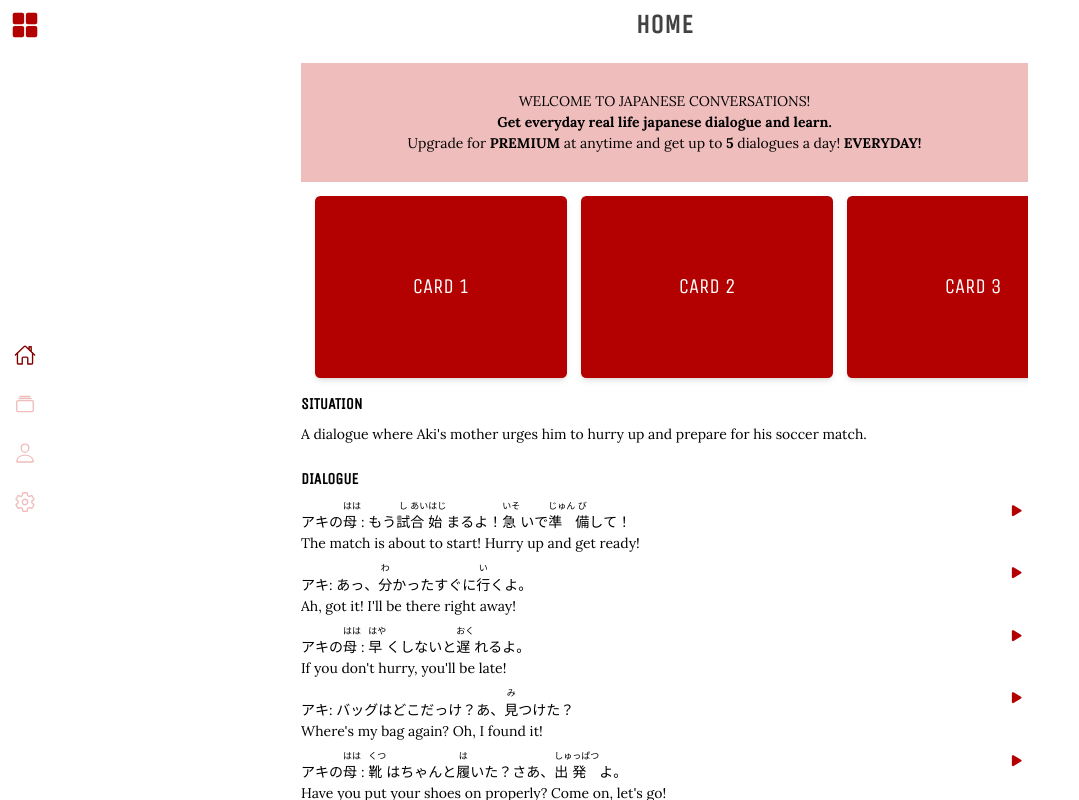
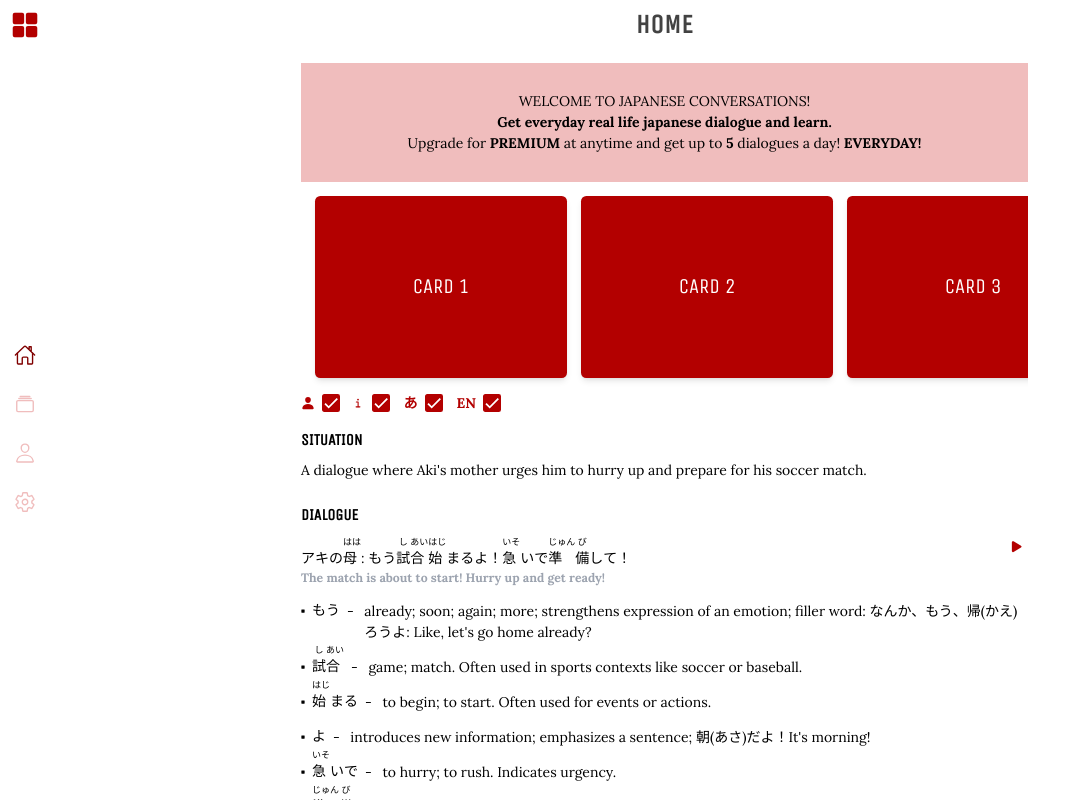
Before and after one commit to netspie/jp-conversations, a React (Vite) app: page /tab1 in a window 1280 px wide. Shown: the whole page, without its empty margins (0-1079 px from the left). Built offline with nearby package versions, Linux system fonts and the light colour scheme.

Commit message:
Improve dialogue

```diff
--- a/src/components/Dialogue.tsx
+++ b/src/components/Dialogue.tsx
@@ -1,5 +1,6 @@
 import {
   IonButton,
+  IonCheckbox,
   IonIcon,
   IonItem,
   IonLabel,
@@ -10,7 +11,7 @@ import {
 import "./Dialogue.css";
 import { DialogueDTO } from "../useCases/DialogueDTO";
 import Word from "../views/Word";
-import { play } from "ionicons/icons";
+import { heart, information, person, play, square } from "ionicons/icons";
 import ReactAudioPlayer from "react-audio-player";
 import { useDialogueConfigStore } from "../store/DialogueConfigStore";
 
@@ -18,11 +19,64 @@ export type DialogueProps = {
   content: DialogueDTO;
 };
 
+type IconToggleProps = {
+  icon?: string;
+  character?: string;
+  checked: boolean;
+  onChange: (value: boolean) => void;
+};
+
+function IconCheckbox(props: IconToggleProps) {
+  return (
+    <div className="flex items-center gap-2">
+      {props.character ? (
+        <IonText
+          className="font-bold ml-1 mt-[1px]"
+          color={props.checked ? "primary" : "disabled"}
+        >
+          {props.character}
+        </IonText>
+      ) : (
+        <IonIcon
+          icon={props.icon}
+          color={props.checked ? "primary" : "disabled"}
+        />
+      )}
+      <IonCheckbox
+        checked={props.checked}
+        onIonChange={(x) => props.onChange(x.detail.checked)}
+      />
+    </div>
+  );
+}
+
 function Dialogue(props: DialogueProps) {
   const dialogueConfigStore = useDialogueConfigStore();
 
   return (
     <div className="flex flex-col items-start gap-4">
+      <div className="flex gap-3">
+        <IconCheckbox
+          icon={person}
+          checked={dialogueConfigStore.showSpeakers}
+          onChange={dialogueConfigStore.setShowSpeakers}
+        />
+        <IconCheckbox
+          icon={information}
+          checked={dialogueConfigStore.showExplanations}
+          onChange={dialogueConfigStore.setShowExplanations}
+        />
+        <IconCheckbox
+          character={"あ"}
+          checked={dialogueConfigStore.showFurigana}
+          onChange={dialogueConfigStore.setShowFurigana}
+        />
+        <IconCheckbox
+          character={"EN"}
+          checked={dialogueConfigStore.showTranslation}
+          onChange={dialogueConfigStore.setShowTranslation}
+        />
+      </div>
       <div className="flex flex-col gap-2">
         <IonLabel className="font-bold uppercase text-lg text-left">
           Situation
@@ -95,9 +149,59 @@ function Dialogue(props: DialogueProps) {
                 </IonButton>
               </div>
               {dialogueConfigStore.showTranslation && (
-                <IonText className="w-full normal-case flex flex-wrap">
+                <IonText className="w-full normal-case flex flex-wrap text-sm text-gray-400 font-bold">
                   {phrase.translation}
                 </IonText>
+              )}
+              {/* EXPLANATIONS */}
+              <div>
+                {dialogueConfigStore.showExplanations &&
+                  phrase.content.map((word) => (
+                    <>
+                      {word.explanation && (
+                        <div className="flex-col">
+                          {!dialogueConfigStore.showFurigana && (<div className="h-2"></div>)}
+                          <div className="relative flex gap-2">
+                            <div className="flex">
+                              <div className="flex flex-col h-full mr-2">
+                                {dialogueConfigStore.showFurigana && (
+                                  <div className="h-[14px]"></div>
+                                )}
+                                <div className="h-[8px]"></div>
+                                <IonIcon icon={square} className="size-[4px]" />
+                              </div>
+                              <div className="flex">
+                                <Word
+                                  content={word}
+                                  config={{
+                                    showFurigana:
+                                      dialogueConfigStore.showFurigana,
+                                  }}
+                                />
+                              </div>
+                              <div className="flex flex-col">
+                                {dialogueConfigStore.showFurigana && (
+                                  <div className="h-[14px]"></div>
+                                )}
+                                <span className="mx-1 ml-2">-</span>
+                              </div>
+                            </div>
+                            <div className="flex flex-col">
+                              {dialogueConfigStore.showFurigana && (
+                                <div className="h-[14px]"></div>
+                              )}
+                              <IonText className="w-full normal-case flex flex-wrap m-0 p-0">
+                                {word.explanation}
+                              </IonText>
+                            </div>
+                          </div>
+                        </div>
+                      )}
+                    </>
+                  ))}
+              </div>
+              {dialogueConfigStore.showExplanations && (
+                <div className="w-full h-[1px] bg-gray-300 mt-5 mb-2"></div>
               )}
             </div>
           </IonItem>
@@ -113,3 +217,12 @@ function Dialogue(props: DialogueProps) {
 }
 
 export default Dialogue;
+
+function containsValidCharacter(input: string): boolean {
+  // Check if the string length is 1 and is a special character
+  if (input.length === 1) {
+    const specialChars = /[^\w\s\u3040-\u30FF\u4E00-\u9FFF]/; // Any character that is not alphanumeric, space, or Japanese
+    return !specialChars.test(input);
+  }
+  return true; // For strings of length more than 1, consider them valid
+}
--- a/src/pages/HomeTab.tsx
+++ b/src/pages/HomeTab.tsx
@@ -120,24 +120,25 @@ const HomeTab: React.FC = () => {
 // アキの母：靴はちゃんと履いた？さあ、出発よ！
 // アキ：うん、準備できた！行こう！
 
+export default HomeTab;
+
 const dialogue: DialogueDTO = {
-  id: "1",
+  id: "{123e4567-e89b-12d3-a456-426614174000}",
   name: "Aki's Preparation for Soccer Match",
-  description:
-    "A dialogue where Aki's mother urges him to hurry up and prepare for his soccer match.",
+  description: "A dialogue where Aki's mother urges him to hurry up and prepare for his soccer match.",
   speakers: [
     {
       words: [
         { characters: [{ value: "ア" }, { value: "キ" }] },
         { characters: [{ value: "の" }] },
-        {
-          characters: [{ value: "母", kanaWriting: "はは" }],
-        },
+        { characters: [{ value: "母", kanaWriting: "はは" }] },
       ],
       translation: "Aki's Mother",
     },
     {
-      words: [{ characters: [{ value: "ア" }, { value: "キ" }] }],
+      words: [
+        { characters: [{ value: "ア" }, { value: "キ" }] },
+      ],
       translation: "Aki",
     },
   ],
@@ -145,21 +146,10 @@ const dialogue: DialogueDTO = {
     {
       speakerIndex: 0,
       content: [
-        { characters: [{ value: "も" }, { value: "う" }] },
-        {
-          characters: [
-            { value: "試", kanaWriting: "し" },
-            { value: "合", kanaWriting: "あい" },
-          ],
-        },
-        {
-          characters: [
-            { value: "始", kanaWriting: "はじ" },
-            { value: "ま" },
-            { value: "る" },
-          ],
-        },
-        { characters: [{ value: "よ" }] },
+        { characters: [{ value: "も" }, { value: "う" }], explanation: "already; soon; again; more; strengthens expression of an emotion; filler word: なんか、もう、帰(かえ)ろうよ: Like, let's go home already?" },
+        { characters: [{ value: "試", kanaWriting: "し" }, { value: "合", kanaWriting: "あい" }], explanation: "game; match. Often used in sports contexts like soccer or baseball." },
+        { characters: [{ value: "始", kanaWriting: "はじ" }, { value: "ま" }, { value: "る" }], explanation: "to begin; to start. Often used for events or actions." },
+        { characters: [{ value: "よ" }], explanation: "introduces new information; emphasizes a sentence; 朝(あさ)だよ！It's morning!" },
         { characters: [{ value: "！" }] },
         {
           characters: [
@@ -167,140 +157,85 @@ const dialogue: DialogueDTO = {
             { value: "い" },
             { value: "で" },
           ],
+          explanation: "to hurry; to rush. Indicates urgency."
         },
         {
           characters: [
             { value: "準", kanaWriting: "じゅん" },
             { value: "備", kanaWriting: "び" },
+            { value: "し" },
+            { value: "て" }
           ],
-        },
-        {
-          characters: [{ value: "し" }, { value: "て" }],
+          explanation: "て-form of 準備する (to prepare). Indicates a command or request to take action."
         },
         { characters: [{ value: "！" }] },
       ],
       translation: "The match is about to start! Hurry up and get ready!",
-      words: [],
     },
     {
       speakerIndex: 1,
       content: [
-        { characters: [{ value: "あっ" }] },
-        { characters: [{ value: "、" }] },
-        {
-          characters: [
-            { value: "分", kanaWriting: "わ" },
-            { value: "か" },
-            { value: "っ" },
-            { value: "た" },
-          ],
-        },
-        { characters: [{ value: "す" }, { value: "ぐ" }] },
+        { characters: [{ value: "あっ" }], explanation: "exclamation of realization or surprise." },
+        { characters: [{ value: "わ" }, { value: "か" }, { value: "っ" }, { value: "た" }], explanation: "understood; got it. Casual expression of agreement or understanding." },
+        { characters: [{ value: "！" }] },
+        { characters: [{ value: "す" }, { value: "ぐ" }], explanation: "immediately; soon." },
         { characters: [{ value: "に" }] },
-        { characters: [{ value: "行", kanaWriting: "い" }, { value: "く" }] },
-        { characters: [{ value: "よ" }] },
+        { characters: [{ value: "行", kanaWriting: "い" }, { value: "く" }], explanation: "to go; to head toward. Common verb for movement." },
+        { characters: [{ value: "よ" }], explanation: "emphasizes a sentence; 朝(あさ)だよ！It's morning!" },
         { characters: [{ value: "。" }] },
       ],
-      translation: "Ah, got it! I'll be there right away!",
-      words: [],
+      translation: "Ah, got it! I'll go right away!",
     },
     {
       speakerIndex: 0,
       content: [
-        { characters: [{ value: "早", kanaWriting: "はや" }, { value: "く" }] },
-        { characters: [{ value: "し" }, { value: "ない" }] },
-        { characters: [{ value: "と" }] },
-        {
-          characters: [
-            { value: "遅", kanaWriting: "おく" },
-            { value: "れ" },
-            { value: "る" },
-          ],
-        },
-        { characters: [{ value: "よ" }] },
+        { characters: [{ value: "早", kanaWriting: "はや" }, { value: "く" }], explanation: "quickly; hurry." },
+        { characters: [{ value: "し" }, { value: "な" }, { value: "い" }, { value: "と" }], explanation: "if you don't...; expresses a conditional or consequence." },
+        { characters: [{ value: "遅", kanaWriting: "おく" }, { value: "れ" }, { value: "る" }], explanation: "to be late; to lag behind." },
+        { characters: [{ value: "よ" }], explanation: "emphasizes a sentence." },
         { characters: [{ value: "。" }] },
       ],
       translation: "If you don't hurry, you'll be late!",
-      words: [],
     },
     {
       speakerIndex: 1,
       content: [
-        {
-          characters: [{ value: "バ" }, { value: "ッ" }, { value: "グ" }],
-        },
+        { characters: [{ value: "バ" }, { value: "ッ" }, { value: "グ" }], explanation: "bag. Loanword from English." },
         { characters: [{ value: "は" }] },
-        { characters: [{ value: "ど" }, { value: "こ" }] },
-        { characters: [{ value: "だ" }, { value: "っ" }, { value: "け" }] },
+        { characters: [{ value: "ど" }, { value: "こ" }], explanation: "where; location." },
+        { characters: [{ value: "だ" }] },
+        { characters: [{ value: "っ" }, { value: "け" }], explanation: "used to recall or confirm information." },
         { characters: [{ value: "？" }] },
-        { characters: [{ value: "あ" }] },
-        { characters: [{ value: "、" }] },
-        {
-          characters: [
-            { value: "見", kanaWriting: "み" },
-            { value: "つ" },
-            { value: "け" },
-            { value: "た" },
-          ],
-        },
-        { characters: [{ value: "？" }] },
+        { characters: [{ value: "あ" }, { value: "、" }] },
+        { characters: [{ value: "見", kanaWriting: "み" }, { value: "つ" }, { value: "け" }, { value: "た" }], explanation: "found; discovered." },
+        { characters: [{ value: "！" }] },
       ],
-      translation: "Where's my bag again? Oh, I found it!",
-      words: [],
+      translation: "Where's my bag? Oh, found it!",
     },
     {
       speakerIndex: 0,
       content: [
-        { characters: [{ value: "靴", kanaWriting: "くつ" }] },
+        { characters: [{ value: "靴", kanaWriting: "くつ" }], explanation: "shoes." },
         { characters: [{ value: "は" }] },
-        { characters: [{ value: "ちゃ" }, { value: "ん" }, { value: "と" }] },
-        {
-          characters: [
-            { value: "履", kanaWriting: "は" },
-            { value: "い" },
-            { value: "た" },
-          ],
-        },
+        { characters: [{ value: "ちゃんと" }], explanation: "properly; neatly; thoroughly." },
+        { characters: [{ value: "履", kanaWriting: "は" }, { value: "い" }, { value: "た" }], explanation: "worn; put on (shoes)." },
         { characters: [{ value: "？" }] },
-        { characters: [{ value: "さ" }, { value: "あ" }] },
-        { characters: [{ value: "、" }] },
-        {
-          characters: [
-            { value: "出", kanaWriting: "しゅ" },
-            { value: "発", kanaWriting: "っぱつ" },
-          ],
-        },
-        { characters: [{ value: "よ" }] },
-        { characters: [{ value: "。" }] },
+        { characters: [{ value: "さ" }, { value: "あ" }], explanation: "come on; let's go." },
+        { characters: [{ value: "出", kanaWriting: "しゅつ" }, { value: "発", kanaWriting: "ぱつ" }], explanation: "departure; leaving." },
+        { characters: [{ value: "よ" }], explanation: "emphasizes a sentence." },
       ],
-      translation: "Have you put your shoes on properly? Come on, let's go!",
-      words: [],
+      translation: "Did you put on your shoes properly? Let's go!",
     },
     {
       speakerIndex: 1,
       content: [
-        { characters: [{ value: "う" }, { value: "ん" }] },
-        {
-          characters: [
-            { value: "準", kanaWriting: "じゅん" },
-            { value: "備", kanaWriting: "び" },
-          ],
-        },
-        { characters: [{ value: "で" }, { value: "き" }, { value: "た" }] },
-        { characters: [{ value: "。" }] },
-        {
-          characters: [
-            { value: "行", kanaWriting: "い" },
-            { value: "こ" },
-            { value: "う" },
-          ],
-        },
-        { characters: [{ value: "!" }] },
+        { characters: [{ value: "うん" }], explanation: "yeah; affirmative response." },
+        { characters: [{ value: "準", kanaWriting: "じゅん" }, { value: "備", kanaWriting: "び" }, { value: "で" }, { value: "き" }, { value: "た" }], explanation: "ready; prepared." },
+        { characters: [{ value: "！" }] },
+        { characters: [{ value: "行", kanaWriting: "い" }, { value: "こ" }, { value: "う" }], explanation: "let's go!" },
+        { characters: [{ value: "！" }] },
       ],
       translation: "Yeah, I'm ready! Let's go!",
-      words: [],
     },
   ],
 };
-
-export default HomeTab;
--- a/src/store/DialogueConfigStore.ts
+++ b/src/store/DialogueConfigStore.ts
@@ -5,10 +5,12 @@ type DialogueConfigStore = {
   showFurigana: boolean;
   showHiragana: boolean;
   showTranslation: boolean;
+  showExplanations: boolean;
   setShowSpeakers: (value: boolean) => void;
   setShowFurigana: (value: boolean) => void;
   setShowHiragana: (value: boolean) => void;
   setShowTranslation: (value: boolean) => void;
+  setShowExplanations: (value: boolean) => void;
 };
 
 export const useDialogueConfigStore = create<DialogueConfigStore>((set) => ({
@@ -16,8 +18,10 @@ export const useDialogueConfigStore = create<DialogueConfigStore>((set) => ({
     showFurigana: true,
     showHiragana: true,
     showTranslation: true,
+    showExplanations: true,
     setShowSpeakers: (value: boolean) => set(() => ({ showSpeakers: value })),
     setShowFurigana: (value: boolean) => set(() => ({ showFurigana: value })),
     setShowHiragana: (value: boolean) => set(() => ({ showHiragana: value })),
     setShowTranslation: (value: boolean) => set(() => ({ showTranslation: value })),
+    setShowExplanations: (value: boolean) => set(() => ({ showExplanations: value })),
 }));
--- a/src/views/Word.tsx
+++ b/src/views/Word.tsx
@@ -15,7 +15,7 @@ function Word(props: WordProps) {
       {props.content.characters.map((character, index) => (
         <div className="flex flex-col m-0 p-0">
           {props.config?.showFurigana && character.kanaWriting && (
-            <span className="text-[9px] text-center m-0 p-0">
+            <span className="text-[9px] text-center m-0 p-0 text-nowrap">
               {character.kanaWriting}
             </span>
           )}
```
Also changed, not shown: src/pages/SettingsTab.tsx (+13 -4 lines), src/useCases/DialogueDTO.ts (+3 -16 lines), src/theme/tailwind.css.
